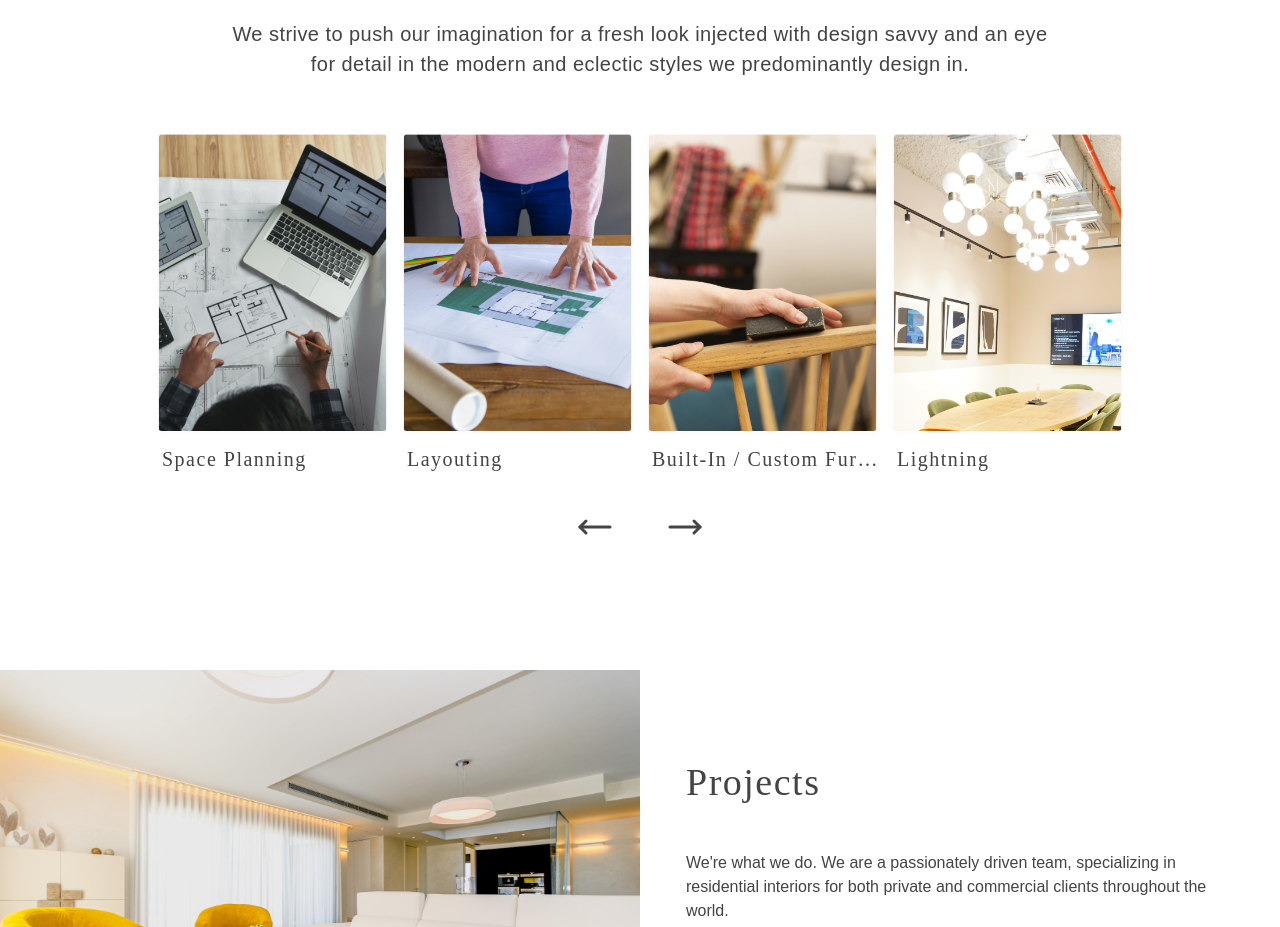
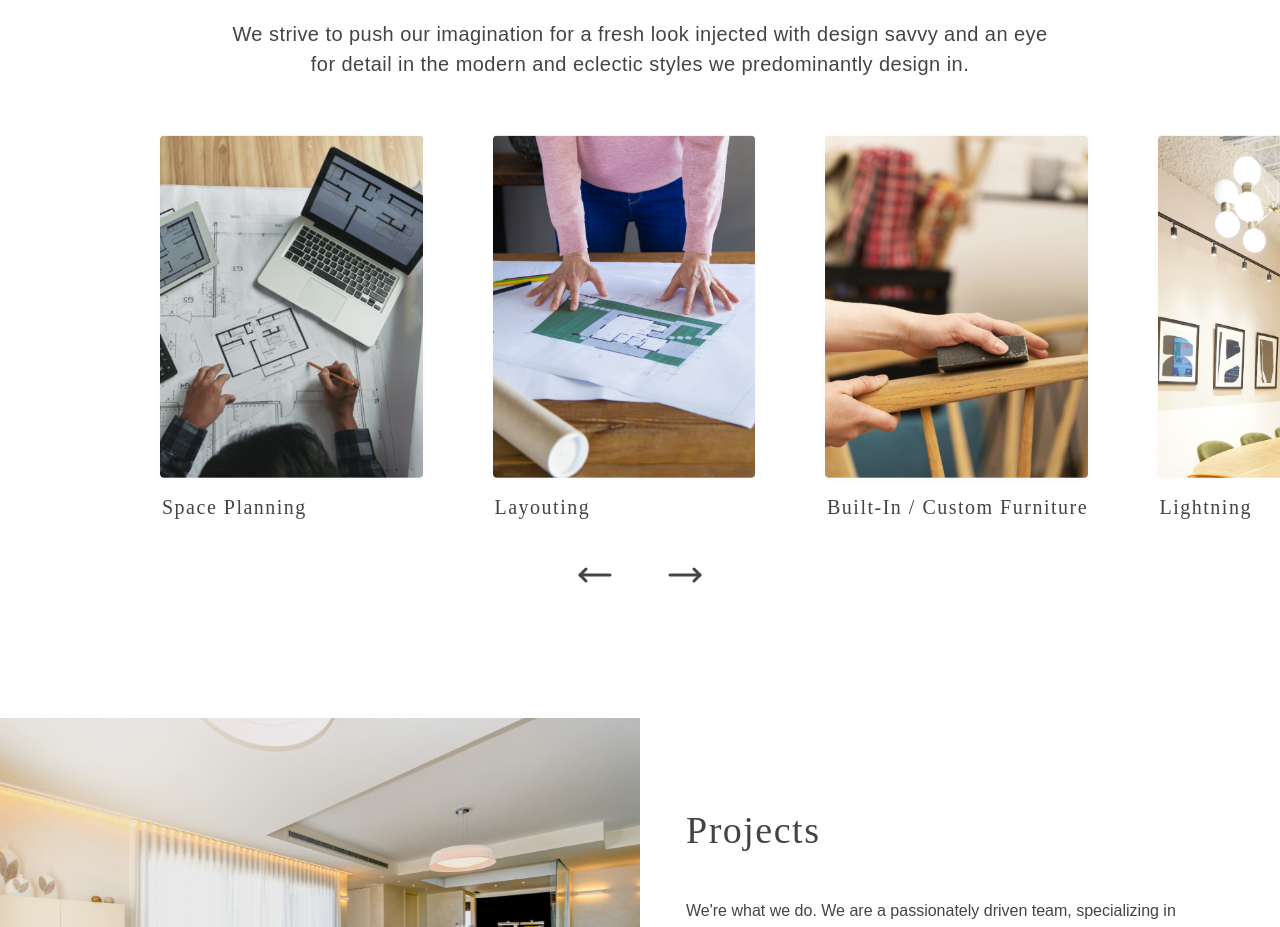
Before and after one commit to rutherx44/ambiance, a React (Vite) app: page / in a window 1280 px wide. Shown: the part 1180-2107 px from the top of the page. Built offline with nearby package versions, Linux system fonts and the light colour scheme.

Commit message:
adjust carousel style
adjust carousel style base to the mock up

```diff
--- a/src/pages/Features.jsx
+++ b/src/pages/Features.jsx
@@ -26,19 +26,21 @@ const Features = () => {
           we predominantly design in.
         </p>
       </section>
-      <section className="mt-12 sm:px-[5.625rem] xl:px-[9.375rem]">
-        <div className="font-alice">
+      <section className="mt-12 red">
+        <div className="font-alice blue">
           <Swiper
             slidesPerView={1}
+            loop={true}
+            spaceBetween={20}
             modules={[Navigation]}
             navigation={{
               nextEl: ".button-next-slide",
               prevEl: ".button-prev-slide",
             }}
             breakpoints={{
-              520: { slidesPerView: 2 },
-              768: { slidesPerView: 3 },
-              1280: { slidesPerView: 4 },
+              640: { slidesPerView: 2, spaceBetween: 30 },
+              768: { slidesPerView: 3, spaceBetween: 40 },
+              1280: { slidesPerView: 4, spaceBetween: 50 },
             }}
           >
             <SwiperSlide>
--- a/src/styles/App.css
+++ b/src/styles/App.css
@@ -58,3 +58,15 @@ h3 {
 ::-webkit-scrollbar-thumb:hover {
   background: #f9ae53;
 }
+
+@media (min-width: 640px) {
+  .swiper-wrapper {
+      padding-left: 5.625rem;
+    }
+}
+
+@media (min-width: 1280px) {
+  .swiper-wrapper {
+      padding-left: 9.375rem;
+    }
+}
```
